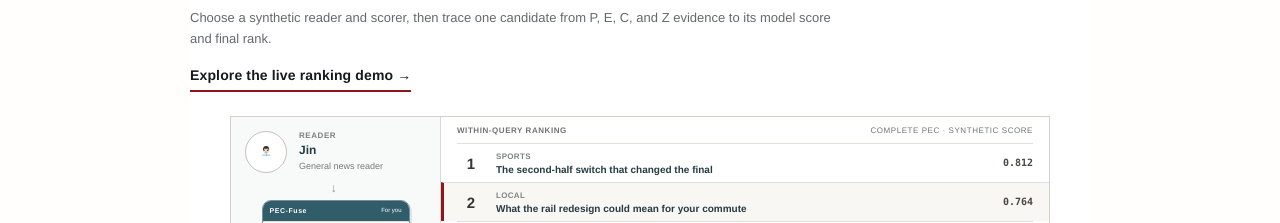
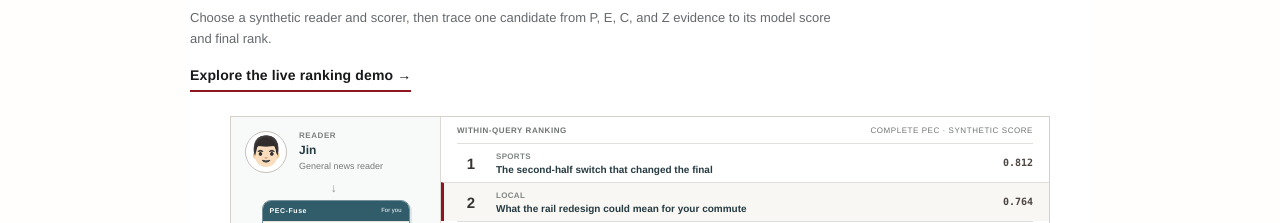
Before and after one commit to WoojinPark-Jay/pec-fuse-ranking, a React (Vite) app in the folder tutorial/: page / in a window 1280 px wide. Shown: the part 4940-5163 px from the top of the page. Built offline with nearby package versions, Linux system fonts and the light colour scheme.

Commit message:
Fix the reader avatar scale

```diff
--- a/tutorial/src/project-home.css
+++ b/tutorial/src/project-home.css
@@ -229,7 +229,7 @@ body { margin: 0; background: var(--paper); color: var(--ink); }
 .preview-reader { grid-template-columns: 44px 1fr; align-items: center; gap: 10px; padding: 12px 14px 7px; }
 .preview-reader > span:last-child { display: grid; gap: 1px; }
 .preview-reader em { color: #777a79; font-size: 9px; font-style: normal; }
-.preview-avatar { display: grid; place-items: center; width: 42px; height: 42px; border: 1px solid #c7c1ba; border-radius: 50%; background: #fff; font-size: 25px; line-height: 1; }
+.preview-meta .preview-avatar { display: grid; place-items: center; width: 42px; height: 42px; border: 1px solid #c7c1ba; border-radius: 50%; background: #fff; font-size: 29px; line-height: 1; }
 .preview-route { display: flex; flex: 1; flex-direction: column; align-items: center; justify-content: center; gap: 5px; padding: 2px 14px 9px; color: #9a8f88; }
 .preview-route > i { font: 700 12px/1 Georgia,serif; transform: rotate(90deg); }
 .preview-phone { width: 148px; overflow: hidden; border: 1px solid #75909a; border-radius: 9px; background: #fff; box-shadow: 2px 2px 0 #dce5e7; }
--- a/tutorial/src/project-home.tsx
+++ b/tutorial/src/project-home.tsx
@@ -156,7 +156,7 @@ export function ProjectHome(_props: { lang: "en" | "ko" }) {
           <figure className="demo-preview">
             <div className="preview-context">
               <div className="preview-meta preview-reader">
-                <span className="preview-avatar" aria-hidden="true">👨🏻‍💼</span>
+                <span className="preview-avatar" aria-hidden="true">👨🏻</span>
                 <span><small>Reader</small><strong>Jin</strong><em>General news reader</em></span>
               </div>
               <div className="preview-route" aria-hidden="true">
```
